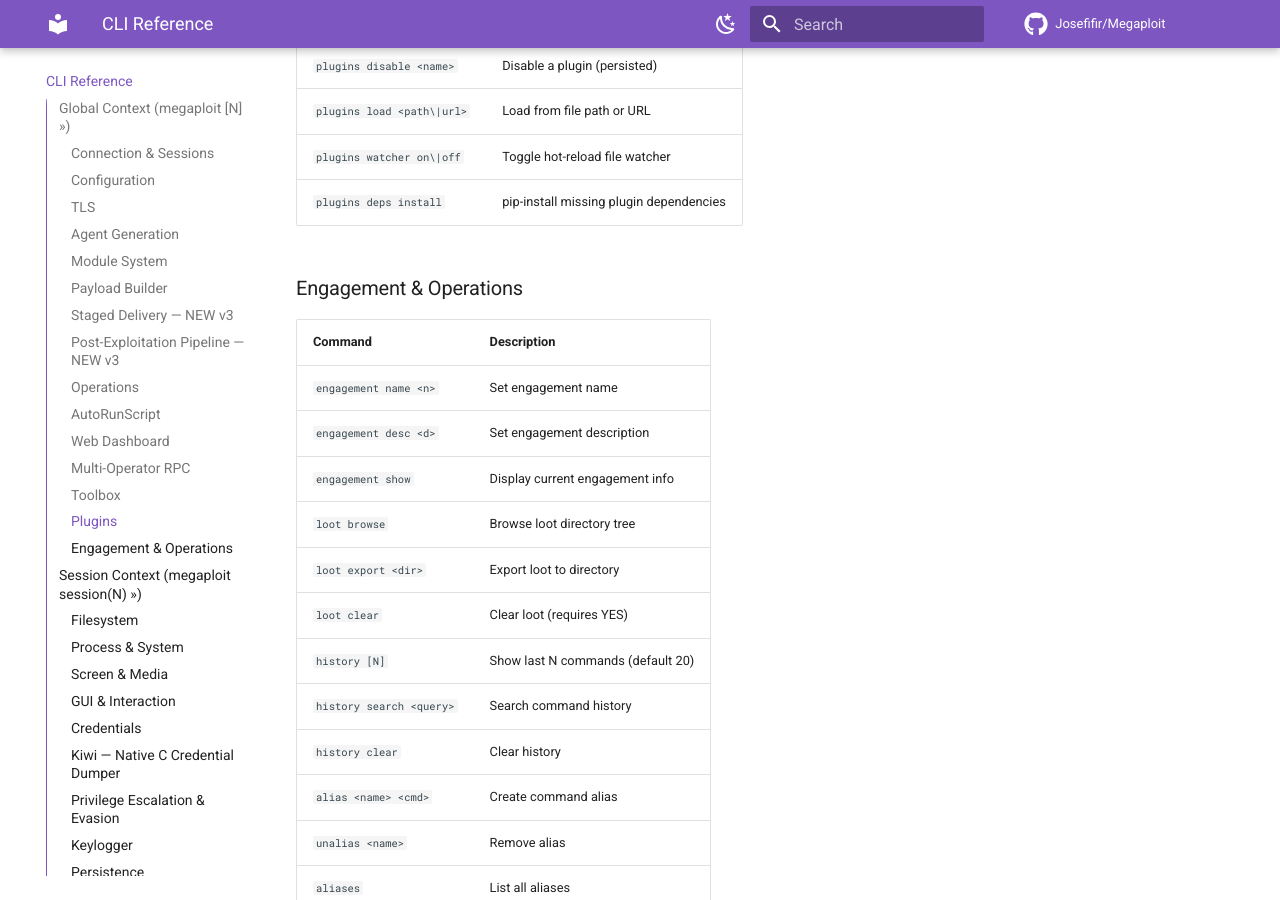
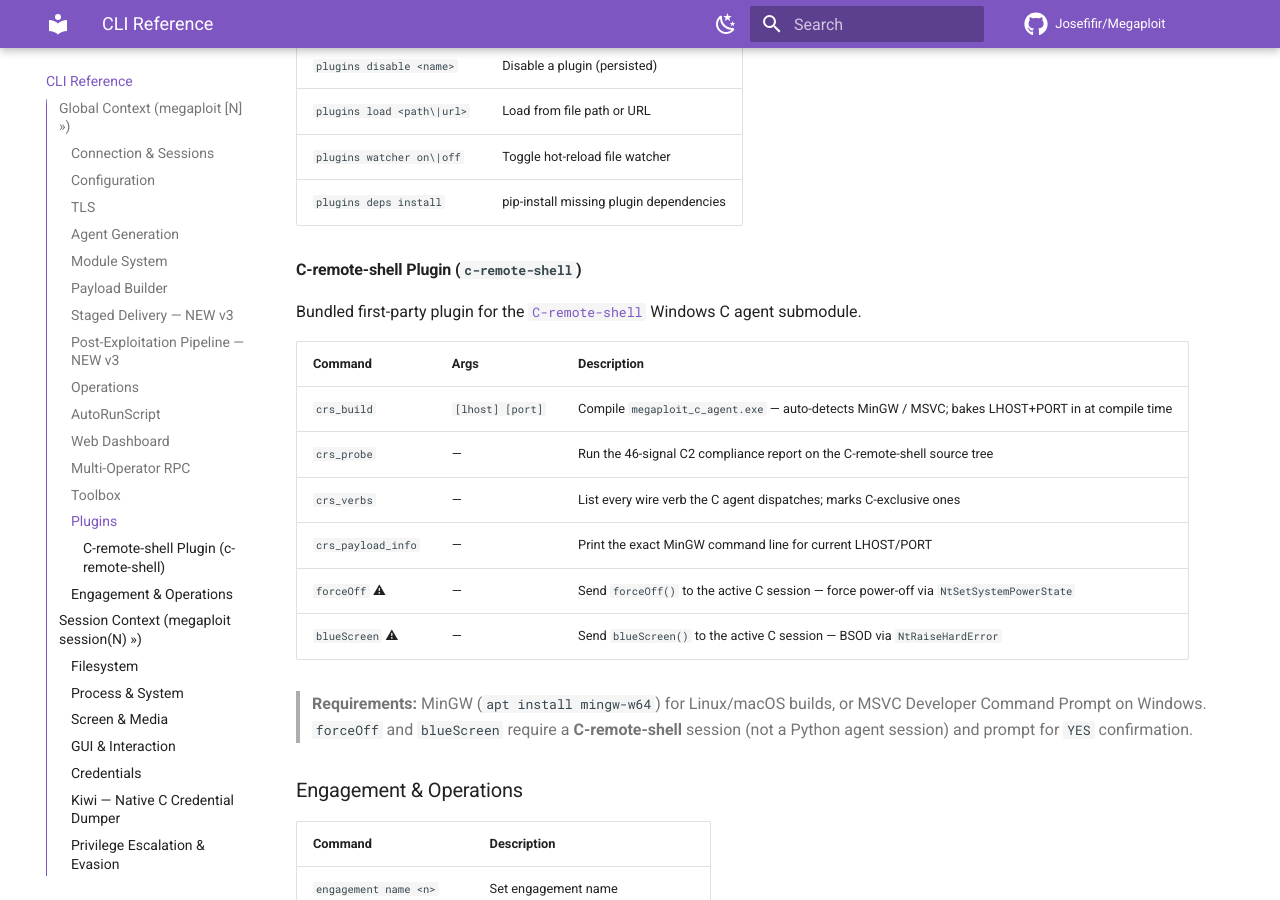
Before and after one commit to Josefifir/Megaploit, an MkDocs documentation site: the page built from docs/CLI_REFERENCE.md, in a window 1280 px wide and 900 px high, scrolled down 6393 px. Built offline with MkDocs 1.6.1 and Material for MkDocs 9.7.7, drawn with Linux system fonts in a browser that asks for light colours; comment, search, counter and statistics services are not loaded.

Commit message:
docs: document c-remote-shell plugin in README, CLI_REFERENCE, C_PLUGIN_DEVELOPMENT

```diff
--- a/docs/CLI_REFERENCE.md
+++ b/docs/CLI_REFERENCE.md
@@ -237,6 +237,22 @@ toolbox config <name> set <k> <v>   Set config value
 | `plugins watcher on\|off` | Toggle hot-reload file watcher |
 | `plugins deps install` | pip-install missing plugin dependencies |
 
+#### C-remote-shell Plugin (`c-remote-shell`)
+
+Bundled first-party plugin for the [`C-remote-shell`](https://github.com/Levon-Volodin/C-remote-shell) Windows C agent submodule.
+
+| Command | Args | Description |
+|---|---|---|
+| `crs_build` | `[lhost] [port]` | Compile `megaploit_c_agent.exe` — auto-detects MinGW / MSVC; bakes LHOST+PORT in at compile time |
+| `crs_probe` | — | Run the 46-signal C2 compliance report on the C-remote-shell source tree |
+| `crs_verbs` | — | List every wire verb the C agent dispatches; marks C-exclusive ones |
+| `crs_payload_info` | — | Print the exact MinGW command line for current LHOST/PORT |
+| `forceOff` ⚠ | — | Send `forceOff()` to the active C session — force power-off via `NtSetSystemPowerState` |
+| `blueScreen` ⚠ | — | Send `blueScreen()` to the active C session — BSOD via `NtRaiseHardError` |
+
+> **Requirements:** MinGW (`apt install mingw-w64`) for Linux/macOS builds, or MSVC Developer Command Prompt on Windows.
+> `forceOff` and `blueScreen` require a **C-remote-shell** session (not a Python agent session) and prompt for `YES` confirmation.
+
 ### Engagement & Operations
 
 | Command | Description |
```
Also changed, not shown: README.md (+34 -1 lines), docs/C_PLUGIN_DEVELOPMENT.md (+9 -2 lines).
